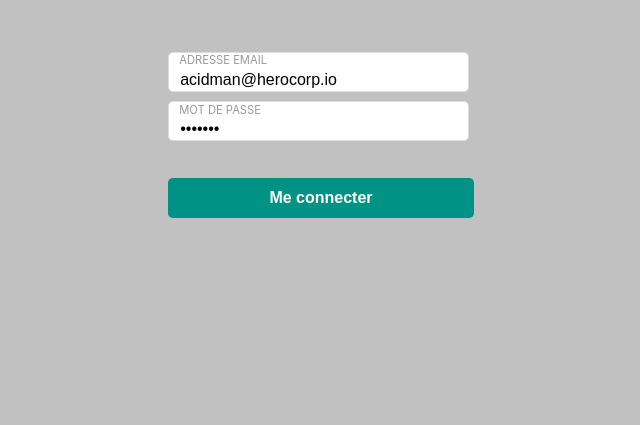
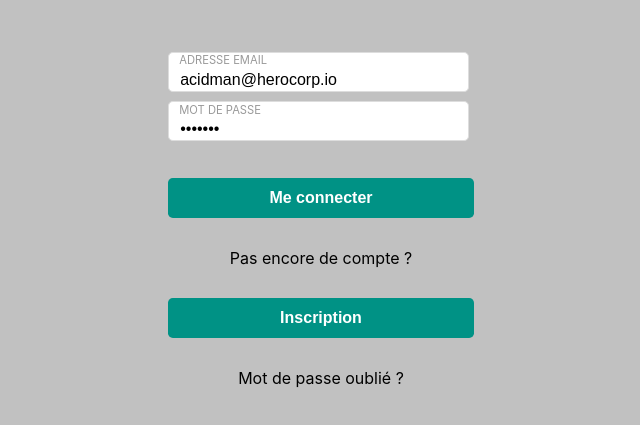
Before and after one commit to yassir-abid/MAJORDOME-APP-FRONT, a React app: page / in a window 1280 px wide. Shown: the part 283-708 px from the top of the page, without its empty margins (319-959 px from the left). Built offline with nearby package versions, Linux system fonts and the light colour scheme.

Commit message:
minor changes

```diff
--- a/src/components/LoginForm/index.js
+++ b/src/components/LoginForm/index.js
@@ -43,7 +43,7 @@ function LoginForm({
         </div>
       )}
       {!isLogged && (
-
+        <div>
           <form autoComplete="off" className="login-form-element" onSubmit={handleSubmit}>
             <Field
               name="email"
@@ -65,6 +65,17 @@ function LoginForm({
               Me connecter
             </button>
           </form>
+          <div className="login-form-signup">
+            <span>Pas encore de compte ? </span>
+            <button
+              type="submit"
+              className="login-form-button"
+            >
+              Inscription
+            </button>
+            <a className="login-form-signup" href="forgotPassword">Mot de passe oublié ?</a>
+          </div>
+        </div>
       )}
     </div>
   );
--- a/src/components/LoginForm/style.scss
+++ b/src/components/LoginForm/style.scss
@@ -31,4 +31,10 @@
           background-color: $colorPrimaryDark;
       }
     }
+
+    &-signup {
+        margin-top: 2rem;
+        display: flex;
+        flex-direction: column;
+    }
   }
```
Lines whose indentation alone changed are shown as unchanged.
